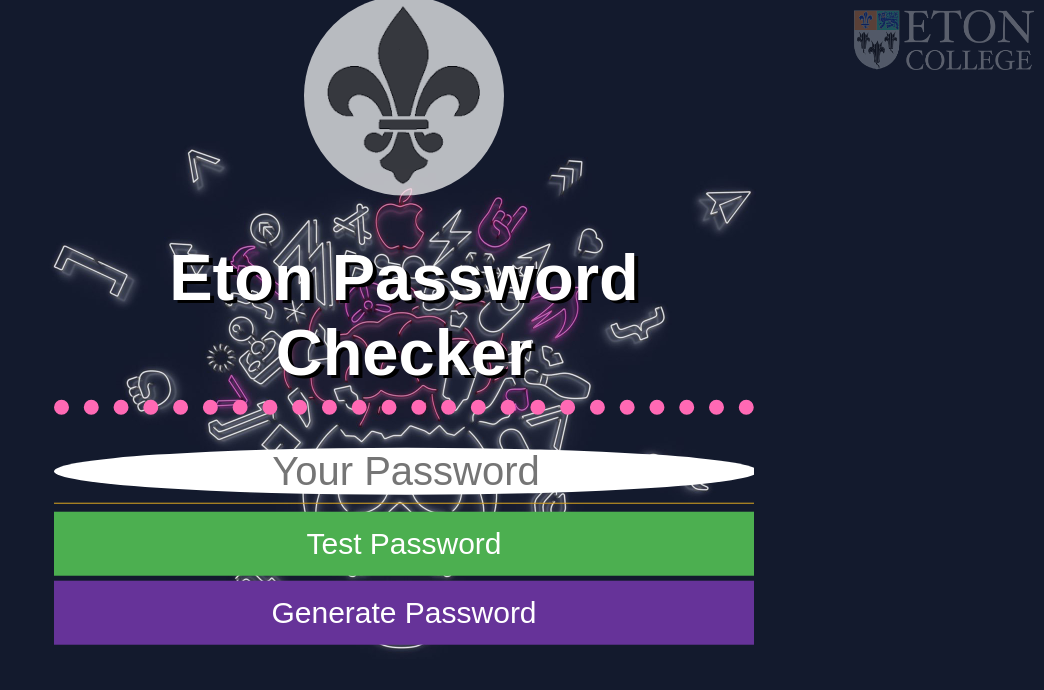
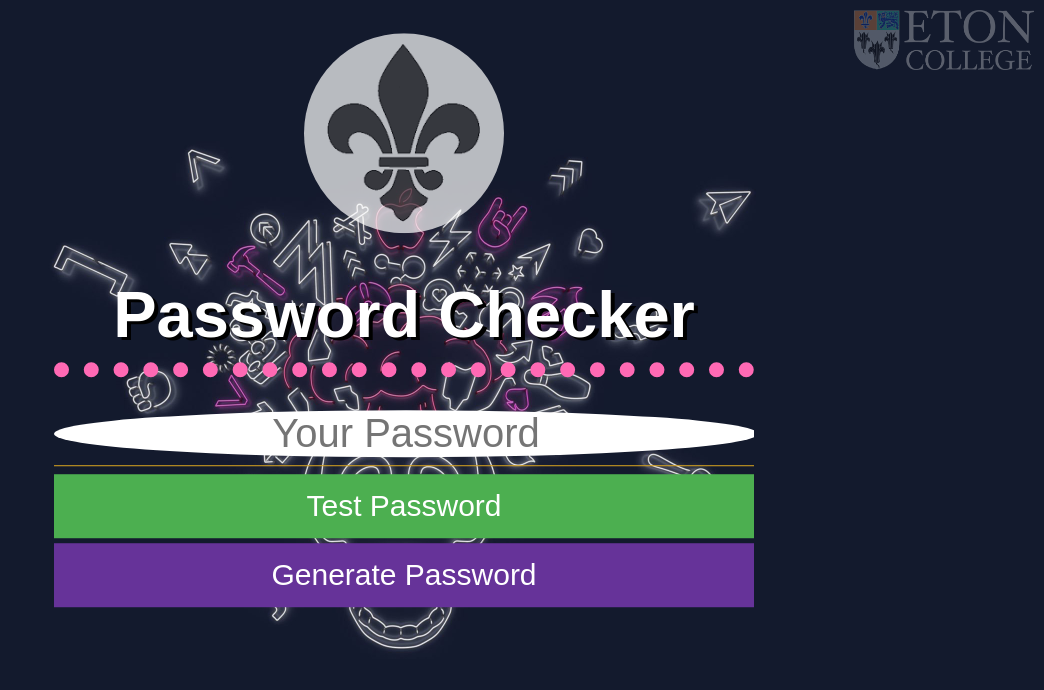
Before and after one commit to PMDOnGitHub/aqaproject, a plain HTML site: page index.html in a window 1280 px wide. Shown: the whole page, without its empty margins (236-1280 px from the left). Drawn offline with Linux system fonts and the light colour scheme.

Commit message:
Update index.html

```diff
--- a/index.html
+++ b/index.html
@@ -14,7 +14,7 @@
 
         <div class="pchecker"> <!--Everything is inside this div-->
             <img src="fdl.png" alt="Eton Logo" id="riImage"> <!--This image has it's own ID-->
-            <h1>Eton Password Checker</h1>
+            <h1>Password Checker</h1>
 
             <div class="passwordBox">
                 <input type="password" name="password" id="thePassword" placeholder="Your Password">
```
